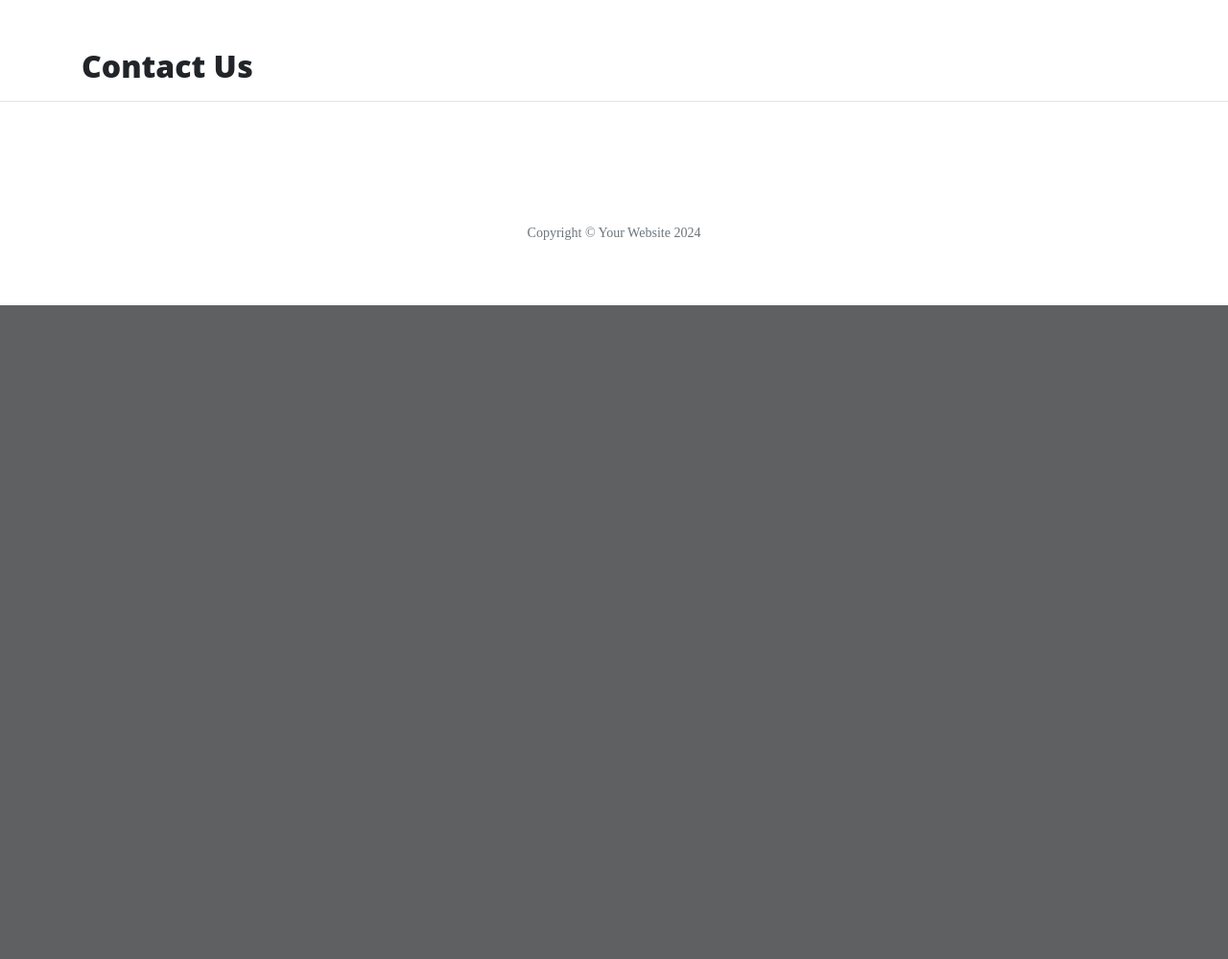
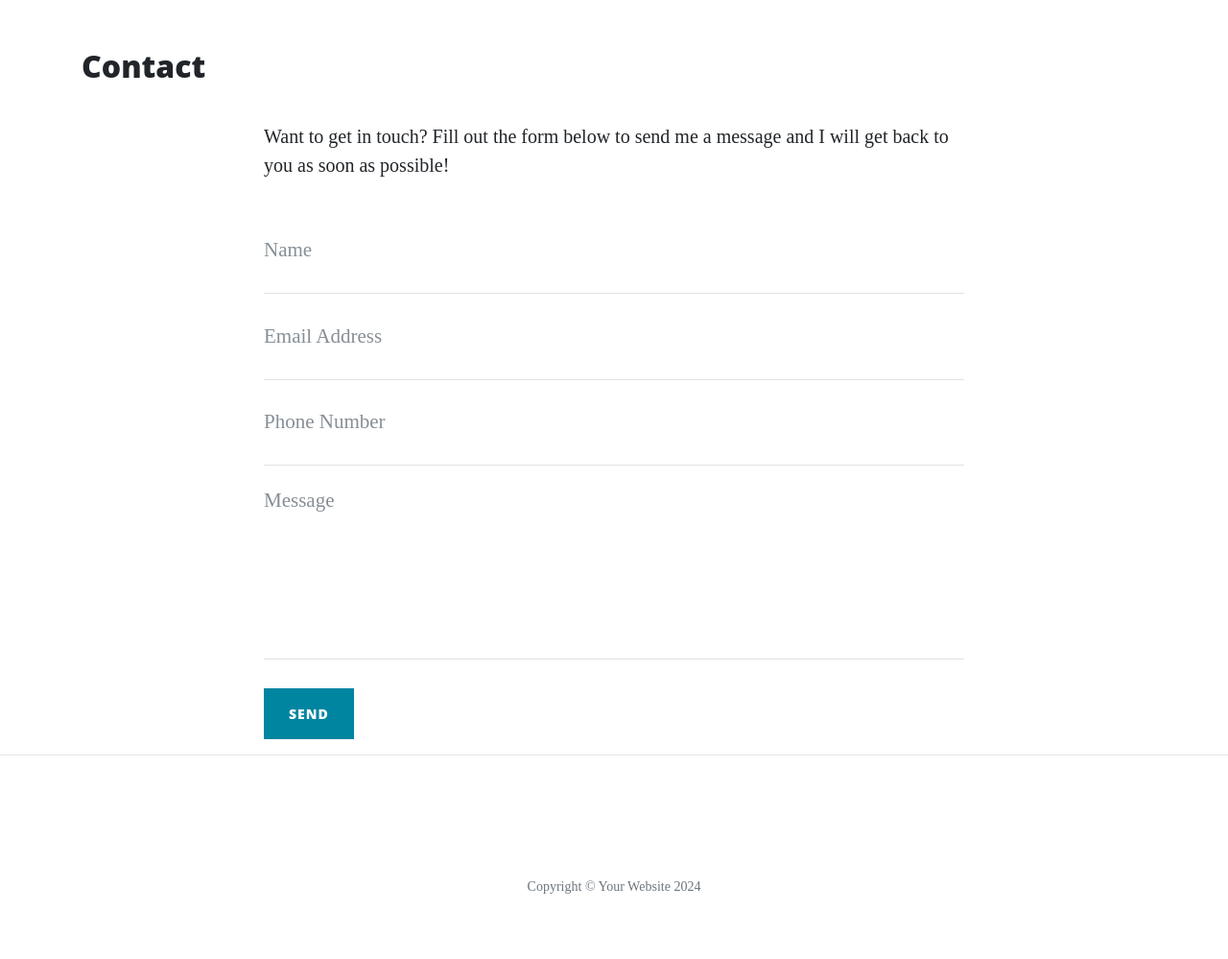
Before and after one commit to jfpaliga/flask-tutorial, a Flask app: page /contact in a window 1280 px wide. Shown: the part 628-1627 px from the top of the page at 96% size. Before the commit the page ends 946 px from the top, so only its background shows below. Run offline with Flask 3, Linux system fonts and the light colour scheme; some libraries are stand-ins or nearby versions.

Commit message:
Day two Flask tutorial progress

```diff
--- a/run.py
+++ b/run.py
@@ -1,8 +1,12 @@
 import os
-from flask import Flask, render_template
+import json
+from flask import Flask, render_template, request, flash
+if os.path.exists("env.py"):
+    import env
 
 
 app = Flask(__name__)
+app.secret_key = os.environ.get("SECRET_KEY")
 
 
 @app.route("/")
@@ -12,17 +16,34 @@ def index():
 
 @app.route("/about")
 def about():
-    return render_template("about.html")
+    data = []
+    with open("data/company.json", "r") as json_data:
+        data = json.load(json_data)
+    return render_template("about.html", page_title="About", company=data)
 
 
-@app.route("/contact")
+@app.route("/about/<member_name>")
+def about_member(member_name):
+    member = {}
+    with open("data/company.json", "r") as json_data:
+        data = json.load(json_data)
+        for obj in data:
+            if obj["url"] == member_name:
+                member = obj
+    return render_template("member.html", member=member)
+
+
+@app.route("/contact", methods=["GET", "POST"])
 def contact():
-    return render_template("contact.html")
+    if request.method == "POST":
+        flash("Thanks {}, we have received your message!".format(
+            request.form.get("name")))
+    return render_template("contact.html", page_title="Contact")
 
 
 @app.route("/careers")
 def careers():
-    return render_template("careers.html")
+    return render_template("careers.html", page_title="Careers")
 
 
 if __name__ == "__main__":
--- /dev/null
+++ b/static/css/style.css
@@ -0,0 +1,3 @@
+.col-md-5 img {
+    width: 100%;
+}
--- a/templates/base.html
+++ b/templates/base.html
@@ -7,10 +7,17 @@
     <link
       rel="stylesheet"
       href="{{ url_for('static', filename='vendor/bootstrap/css/bootstrap.min.css') }}"
+      type="text/css"
     />
     <link
       rel="stylesheet"
       href="{{ url_for('static', filename='css/clean-blog.min.css') }}"
+      type="text/css"
+    />
+    <link
+      rel="stylesheet"
+      href="{{ url_for('static', filename='css/style.css') }}"
+      type="text/css"
     />
     <title>Thorin &amp; Company</title>
   </head>
--- a/templates/careers.html
+++ b/templates/careers.html
@@ -1,3 +1,3 @@
 {% extends "base.html" %} {% block content %}
-<h2>Come Work With Us!</h2>
+<h2>{{ page_title }}</h2>
 {% endblock %}
--- a/templates/contact.html
+++ b/templates/contact.html
@@ -1,3 +1,87 @@
 {% extends "base.html" %} {% block content %}
-<h2>Contact Us</h2>
+<h2>{{ page_title }}</h2>
+
+<div class="row">
+  <div class="col-lg-8 col-md-10 mx-auto">
+    {% with messages = get_flashed_messages() %} {% if messages %}
+    <ul class="flashes">
+      {% for message in messages %}
+      <li>{{ message }}</li>
+      {% endfor %}
+    </ul>
+    {% endif %} {% endwith %}
+    <p>
+      Want to get in touch? Fill out the form below to send me a message and I
+      will get back to you as soon as possible!
+    </p>
+    <form method="POST" name="sentMessage" id="contactForm" novalidate>
+      <div class="control-group">
+        <div class="form-group floating-label-form-group controls">
+          <label>Name</label>
+          <input
+            type="text"
+            class="form-control"
+            placeholder="Name"
+            name="name"
+            id="name"
+            required
+            data-validation-required-message="Please enter your name."
+          />
+          <p class="help-block text-danger"></p>
+        </div>
+      </div>
+      <div class="control-group">
+        <div class="form-group floating-label-form-group controls">
+          <label>Email Address</label>
+          <input
+            type="email"
+            class="form-control"
+            placeholder="Email Address"
+            name="email"
+            id="email"
+            required
+            data-validation-required-message="Please enter your email address."
+          />
+          <p class="help-block text-danger"></p>
+        </div>
+      </div>
+      <div class="control-group">
+        <div class="form-group col-xs-12 floating-label-form-group controls">
+          <label>Phone Number</label>
+          <input
+            type="tel"
+            class="form-control"
+            placeholder="Phone Number"
+            name="phone"
+            id="phone"
+            required
+            data-validation-required-message="Please enter your phone number."
+          />
+          <p class="help-block text-danger"></p>
+        </div>
+      </div>
+      <div class="control-group">
+        <div class="form-group floating-label-form-group controls">
+          <label>Message</label>
+          <textarea
+            rows="5"
+            class="form-control"
+            placeholder="Message"
+            name="message"
+            id="message"
+            required
+            data-validation-required-message="Please enter a message."
+          ></textarea>
+          <p class="help-block text-danger"></p>
+        </div>
+      </div>
+      <br />
+      <div id="success"></div>
+      <button type="submit" class="btn btn-primary" id="sendMessageButton">
+        Send
+      </button>
+    </form>
+  </div>
+</div>
+
 {% endblock %}
```
Also changed, not shown: data/company.json (added, +80 -0 lines), templates/about.html (+56 -2 lines), templates/member.html (added, +17 -0 lines).
